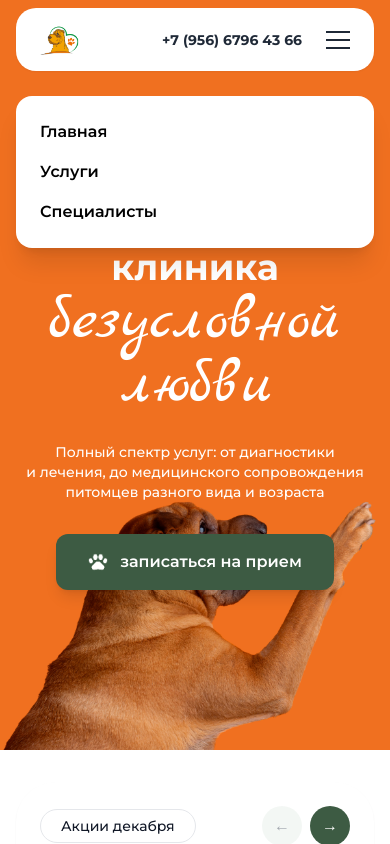
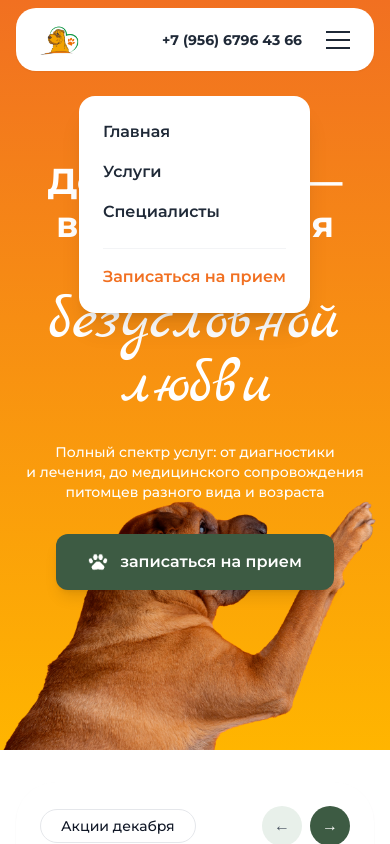
Before and after one commit to Julic-Julic/SOBAKI, a Next.js app in the folder my-app/: page / in a window 390 px wide. Both pictures are taken after a click on the button "Меню". Shown: the top 844 px of the page. Built offline with nearby package versions, Linux system fonts and the light colour scheme.

Commit message:
Сделала меню и поправила адаптивЭ

```diff
--- a/my-app/src/app/components/Header.js
+++ b/my-app/src/app/components/Header.js
@@ -39,11 +39,12 @@ export default function Header() {
         </div>
       </div>
 
-      {isOpen && (
-        <div className="absolute top-24 left-4 right-4 bg-white rounded-2xl shadow-xl p-6 flex flex-col gap-4 md:hidden">
-          <Link href="/" onClick={() => setIsOpen(false)} className="font-semibold hover:text-vetOrange">Главная</Link>
-          <Link href="/#services" onClick={() => setIsOpen(false)} className="font-semibold hover:text-vetOrange">Услуги</Link>
-          <Link href="/#team" onClick={() => setIsOpen(false)} className="font-semibold hover:text-vetOrange">Специалисты</Link>
+                  {isOpen && (
+        <div className="absolute top-24 left-100 right-20 bg-white rounded-2xl shadow-xl p-6 flex flex-col gap-4 z-50">
+            <a href="#home" onClick={() => setIsOpen(false)} className="font-semibold text-gray-800 hover:text-[#F17021] transition">Главная</a>
+            <a href="#services" onClick={() => setIsOpen(false)} className="font-semibold text-gray-800 hover:text-[#F17021] transition">Услуги</a>
+            <a href="#team" onClick={() => setIsOpen(false)} className="font-semibold text-gray-800 hover:text-[#F17021] transition">Специалисты</a>
+            <a href="#appointment" onClick={() => setIsOpen(false)} className="font-semibold text-[#F17021] mt-2 border-t border-gray-100 pt-4">Записаться на прием</a>
         </div>
       )}
     </header>
--- a/my-app/src/app/components/HeroSection.js
+++ b/my-app/src/app/components/HeroSection.js
@@ -2,10 +2,10 @@ import Image from 'next/image';
 
 export default function HeroSection() {
   return (
-    <section className="relative bg-[#F07020] pt-40 pb-20 min-h-[750px] flex flex-col items-center justify-start overflow-hidden">
+    <section id="home" className="relative bg-gradient-to-b from-[#F17021] to-[#FFB500] pt-40 pb-20 min-h-[750px] flex flex-col items-center justify-start overflow-hidden">
 
       <div className="absolute inset-0 flex justify-center items-end z-0">
-        <div className="relative w-full max-w-[800px] h-[80%]">
+        <div className="relative w-full max-w-[1000px] h-[100%]">
           <Image
             src="/dog-hero.png"
             alt="Собака Доктор Тома"
@@ -26,11 +26,13 @@ export default function HeroSection() {
           Полный спектр услуг: от диагностики<br/>и лечения, до медицинского сопровождения<br/>питомцев разного вида и возраста
         </p>
 
-        <button className="bg-[#3D5B43] text-white px-8 py-4 rounded-xl font-semibold hover:bg-black transition flex items-center gap-3 mx-auto shadow-lg">
-          {/* Убедитесь, что картинка лапки белая */}
+        <a
+          href="#appointment"
+          className="bg-[#3D5B43] text-white px-8 py-4 rounded-xl font-semibold hover:bg-black transition flex items-center gap-3 mx-auto shadow-lg cursor-pointer"
+        >
           <Image src="/paws.png" alt="Лапка" width={20} height={20} className="object-contain brightness-0 invert" />
           записаться на прием
-        </button>
+        </a>
       </div>
     </section>
   );
--- a/my-app/src/app/components/PromoSlider.js
+++ b/my-app/src/app/components/PromoSlider.js
@@ -1,14 +1,25 @@
 "use client";
-import { useState } from 'react';
+import { useRef } from 'react';
 import Image from 'next/image';
 import { promos } from '../data';
 
 export default function PromoSlider() {
-  const [currentIndex, setCurrentIndex] = useState(0);
+  const scrollRef = useRef(null);
+
+  const scroll = (direction) => {
+    if (scrollRef.current) {
+      const { current } = scrollRef;
+      const scrollAmount = current.offsetWidth * 0.85;
+
+      current.scrollBy({
+        left: direction === 'left' ? -scrollAmount : scrollAmount,
+        behavior: 'smooth'
+      });
+    }
+  };
 
   return (
     <section className="relative z-20 max-w-[1440px] mx-auto px-4 mt-8 mb-12">
-
       <div className="bg-white rounded-[40px] p-6 md:p-8 shadow-sm">
 
         <div className="flex justify-between items-center mb-6">
@@ -18,49 +29,43 @@ export default function PromoSlider() {
 
           <div className="flex gap-2">
             <button
-              onClick={() => setCurrentIndex(Math.max(0, currentIndex - 1))}
-              className="w-10 h-10 rounded-full bg-[#E8F0EA] text-gray-600 flex items-center justify-center hover:bg-gray-200 transition disabled:opacity-50"
-              disabled={currentIndex === 0}
+              onClick={() => scroll('left')}
+              className="w-10 h-10 rounded-full bg-[#E8F0EA] text-gray-600 flex items-center justify-center hover:bg-gray-200 transition"
             >
               &larr;
             </button>
             <button
-              onClick={() => setCurrentIndex(Math.min(promos.length - 1, currentIndex + 1))}
-              className="w-10 h-10 rounded-full bg-[#3D5B43] text-white flex items-center justify-center hover:bg-[#2c4432] transition disabled:opacity-50"
-              disabled={currentIndex === promos.length - 1}
+              onClick={() => scroll('right')}
+              className="w-10 h-10 rounded-full bg-[#3D5B43] text-white flex items-center justify-center hover:bg-[#2c4432] transition"
             >
               &rarr;
             </button>
           </div>
         </div>
 
-        <div className="overflow-hidden">
         <div
-            className="flex transition-transform duration-500 ease-in-out gap-6"
-            style={{ transform: `translateX(-${currentIndex * 33.33}%)` }}
+          ref={scrollRef}
+          className="flex overflow-x-auto snap-x snap-mandatory gap-4 md:gap-6 pb-4 [&::-webkit-scrollbar]:hidden"
+          style={{ scrollbarWidth: 'none', msOverflowStyle: 'none' }}
         >
           {promos.map((promo) => (
             <div
               key={promo.id}
-                className="min-w-[calc(33.333%-16px)] relative h-[320px] rounded-3xl overflow-hidden group"
+              className="snap-center shrink-0 w-[85vw] md:w-[calc(33.333%-16px)] relative h-[320px] rounded-3xl overflow-hidden group"
             >
-
               <Image
                 src={promo.image}
                 alt={promo.title}
                 fill
                 className="object-cover group-hover:scale-105 transition-transform duration-500"
               />
-
               <div className="absolute inset-0 bg-gradient-to-t from-black/80 via-black/20 to-transparent"></div>
-
               <div className="absolute bottom-0 left-0 p-6 text-white z-10 w-full">
-                  <h3 className="text-xl font-bold mb-1 leading-tight">{promo.title}</h3>
+                <h3 className="text-xl font-bold mb-1 leading-tight whitespace-pre-line">{promo.title}</h3>
                 <p className="text-xs text-white/90 whitespace-pre-line leading-snug">{promo.desc}</p>
               </div>
             </div>
           ))}
-          </div>
         </div>
 
       </div>
--- a/my-app/src/app/components/ServicesSection.js
+++ b/my-app/src/app/components/ServicesSection.js
@@ -5,7 +5,7 @@ import { services } from '../data';
 
 export default function ServicesSection() {
   return (
-    <section className="py-20 bg-[#496937] text-white relative overflow-hidden" id="services">
+    <section id="services" className="py-20 bg-[#496937] text-white relative overflow-hidden">
 
 
       <div className="container mx-auto px-4 max-w-[1200px] relative z-10">
--- a/my-app/src/app/components/TeamSection.js
+++ b/my-app/src/app/components/TeamSection.js
@@ -3,7 +3,7 @@ import { team } from '../data';
 
 export default function TeamSection() {
   return (
-    <section className="py-20 bg-[#496937] text-white" id="team">
+    <section id="team" className="py-20 bg-[#496937] text-white">
       <div className="container mx-auto px-4 max-w-[1200px]">
 
         <div className="mb-12 flex flex-col items-start text-left">
--- a/my-app/src/app/page.js
+++ b/my-app/src/app/page.js
@@ -13,7 +13,7 @@ export default function Home() {
       <PromoSlider />
       <FeaturesGrid />
 
-      <section className="bg-[#496937] py-20">
+      <section id="appointment" className="bg-[#496937] py-20">
       <div className="container mx-auto px-4 max-w-[1100px]">
 
           <div className="relative bg-[#43453F] rounded-[50px] overflow-hidden min-h-[450px] flex items-center shadow-xl">
```
Lines whose indentation alone changed are shown as unchanged.
